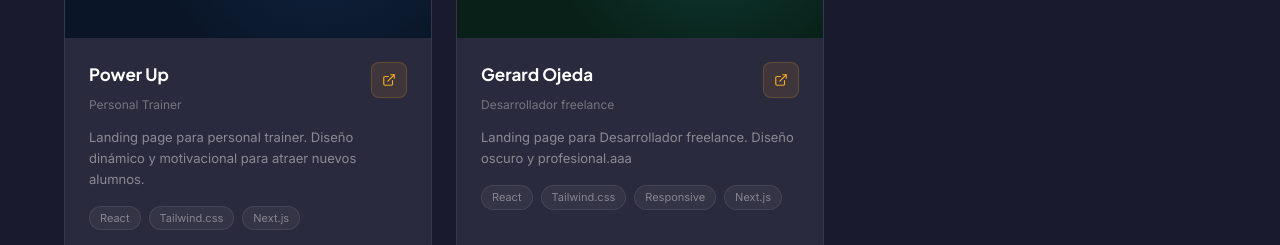
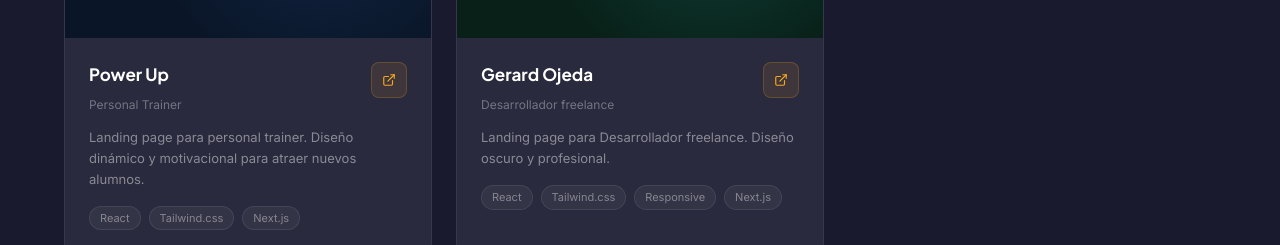
Before and after one commit to gerard-ojeda18/Instaweb, a Next.js app: page / in a window 1280 px wide. Shown: the part 2740-2985 px from the top of the page. Built offline with nearby package versions, Linux system fonts and the light colour scheme.

Commit message:
Actualizo Portfolio

```diff
--- a/src/components/Portfolio.tsx
+++ b/src/components/Portfolio.tsx
@@ -50,7 +50,7 @@ const proyectos = [
     url: "https://portfolio-react-lake-one.vercel.app/",
     color: "#082018",
     accent: "#3bf6f0",
-    descripcion: "Landing page para Desarrollador freelance. Diseño oscuro y profesional.aaa",
+    descripcion: "Landing page para Desarrollador freelance. Diseño oscuro y profesional.",
     tags: ["React", "Tailwind.css", "Responsive", "Next.js"],
     pronto: false,
   },
```
